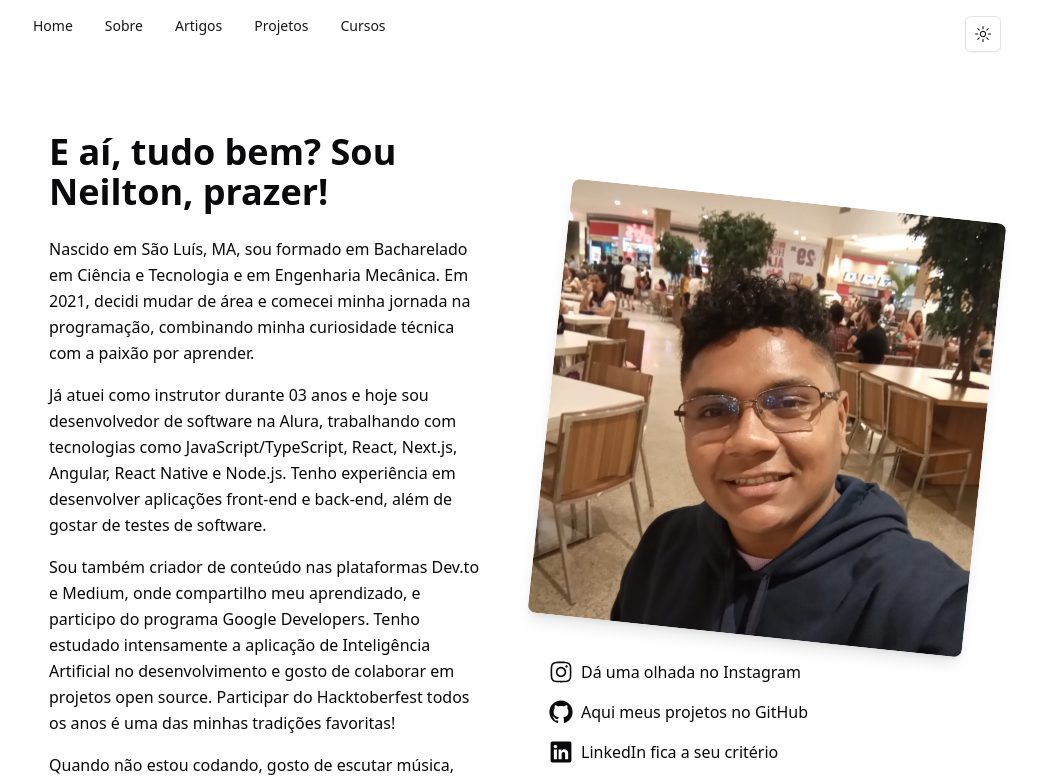
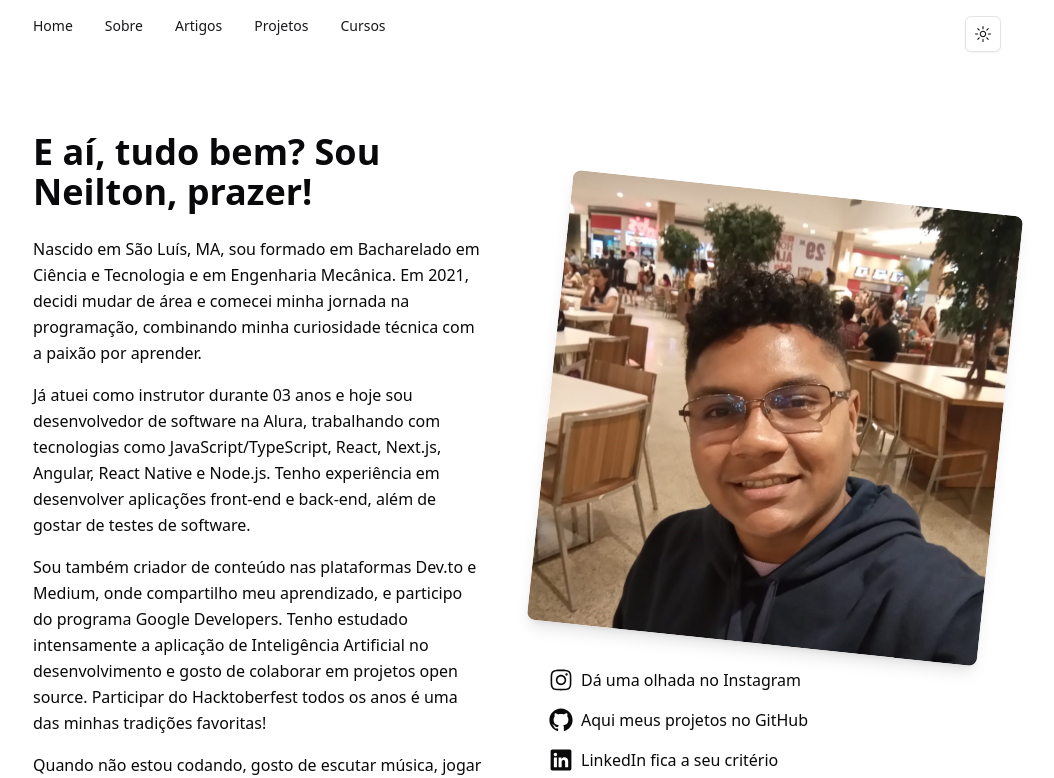
Before and after one commit to NeiltonSeguins/portfolio-site, a Next.js app: page /about in a window 1280 px wide. Shown: the top 778 px of the page, without its empty margins (123-1177 px from the left). Built offline with nearby package versions, Linux system fonts and the light colour scheme.

Commit message:
styles: ajustes de estilos

```diff
--- a/src/app/about/page.tsx
+++ b/src/app/about/page.tsx
@@ -44,7 +44,7 @@ const aboutData = {
 
 const About = () => {
   return (
-    <section className="py-16 px-4">
+    <section className="py-16">
       <div className="container mx-auto grid grid-cols-1 lg:grid-cols-2 gap-16 items-center">
         {/* Texto da seção */}
         <div>
--- a/src/app/articles/[slug]/page.tsx
+++ b/src/app/articles/[slug]/page.tsx
@@ -23,7 +23,7 @@ const ArticlePage = async ({ params }: Props) => {
   if (!post) return notFound();
 
   return (
-    <article className="prose prose-zinc dark:prose-invert max-w-[900px] mx-auto">
+    <article className="prose prose-zinc dark:prose-invert max-w-[968px] mx-auto">
       {post.cover && (
         <Image
           src={post.cover}
--- a/src/components/PageLayout/index.tsx
+++ b/src/components/PageLayout/index.tsx
@@ -9,7 +9,7 @@ type PageLayoutProps = {
 
 const PageLayout = ({ heading, subheading, items }: PageLayoutProps) => {
   return (
-    <section className="max-w-4xl px-4 py-8">
+    <section className="max-w-4xl py-8">
       <div className="mb-8 max-w-2xl">
         <h1 className="text-4xl font-bold ">{heading}</h1>
         <p className="text-lg  mt-4 mb-16">{subheading}</p>
```
